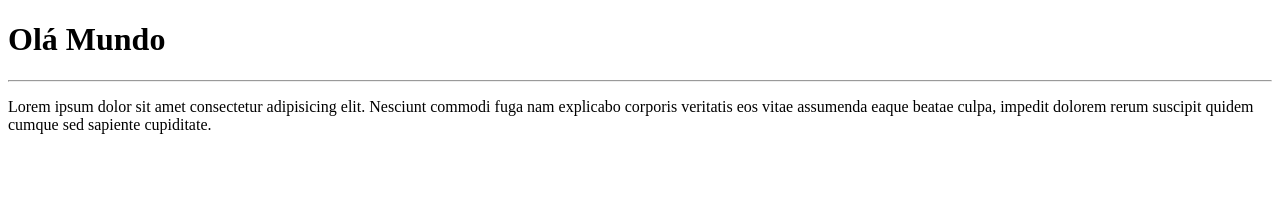
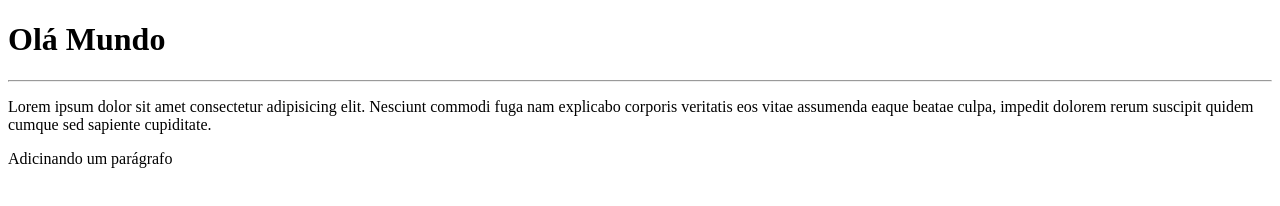
Before and after one commit to AngeloYamaguchi/aulashtml, a plain HTML site: page site-exemplo/index.html in a window 1280 px wide. Drawn offline with Linux system fonts and the light colour scheme.

Commit message:
adicionei um parágrafo

```diff
--- a/site-exemplo/index.html
+++ b/site-exemplo/index.html
@@ -10,5 +10,6 @@
     <h1>Olá Mundo</h1>
     <hr>
     <p>Lorem ipsum dolor sit amet consectetur adipisicing elit. Nesciunt commodi fuga nam explicabo corporis veritatis eos vitae assumenda eaque beatae culpa, impedit dolorem rerum suscipit quidem cumque sed sapiente cupiditate.</p>
+<p>Adicinando um parágrafo</p>
 </body>
 </html>
```
